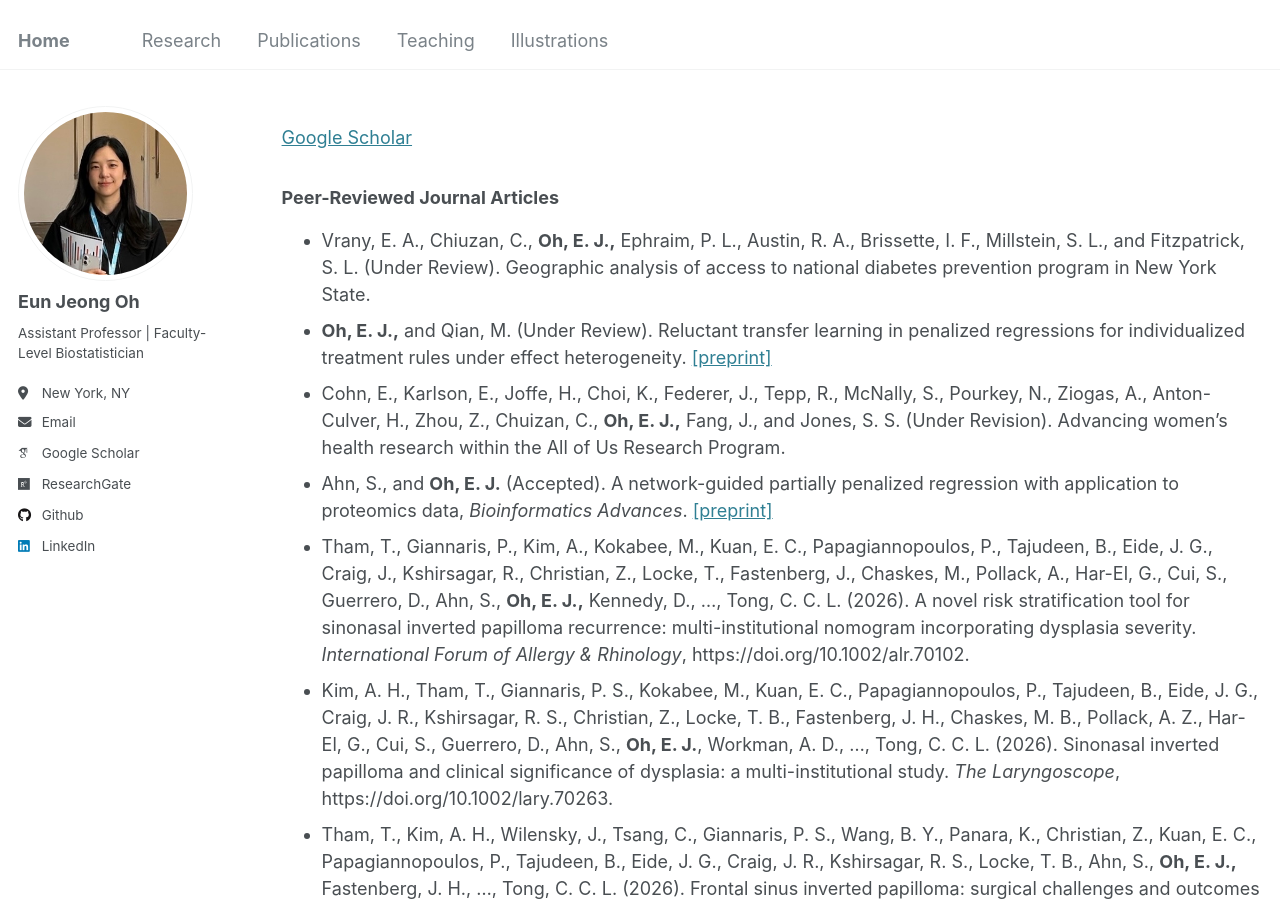
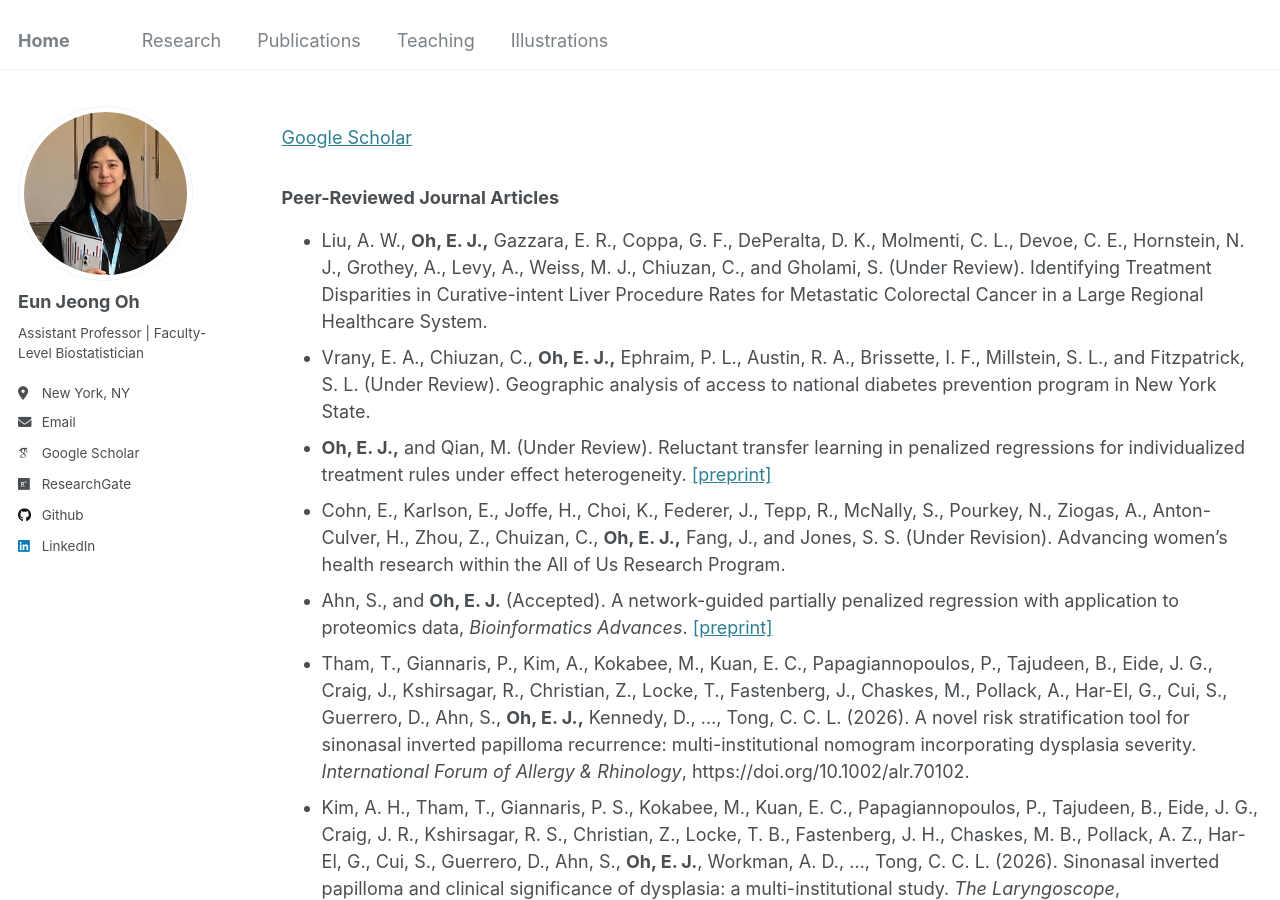
Before and after one commit to oheunj/oheunj.github.io, a Jekyll site: the page built from _pages/publications.md, in a window 1280 px wide and 900 px high. Built offline with Jekyll 4.4.1, drawn with Linux system fonts in a browser that asks for light colours; some web fonts are replaced.

Commit message:
Update publications.md

```diff
--- a/_pages/publications.md
+++ b/_pages/publications.md
@@ -13,6 +13,7 @@ redirect_from:
 
 ### Peer-Reviewed Journal Articles
 
+* Liu, A. W., __Oh, E. J.,__ Gazzara, E. R., Coppa, G. F., DePeralta, D. K., Molmenti, C. L., Devoe, C. E., Hornstein, N. J., Grothey, A., Levy, A., Weiss, M. J., Chiuzan, C., and Gholami, S. (Under Review). Identifying Treatment Disparities in Curative-intent Liver Procedure Rates for Metastatic Colorectal Cancer in a Large Regional Healthcare System.
 * Vrany, E. A., Chiuzan, C., __Oh, E. J.,__ Ephraim, P. L., Austin, R. A., Brissette, I. F., Millstein, S. L., and Fitzpatrick, S. L. (Under Review). Geographic analysis of access to national diabetes prevention program in New York State.
 * __Oh, E. J.,__ and Qian, M. (Under Review). Reluctant transfer learning in penalized regressions for individualized treatment rules under effect heterogeneity. [[preprint]](https://arxiv.org/pdf/2511.08559)
 * Cohn, E., Karlson, E., Joffe, H., Choi, K., Federer, J., Tepp, R., McNally, S., Pourkey, N., Ziogas, A., Anton-Culver, H., Zhou, Z., Chuizan, C., __Oh, E. J.,__ Fang, J., and Jones, S. S. (Under Revision). Advancing women’s health research within the All of Us Research Program.
```
